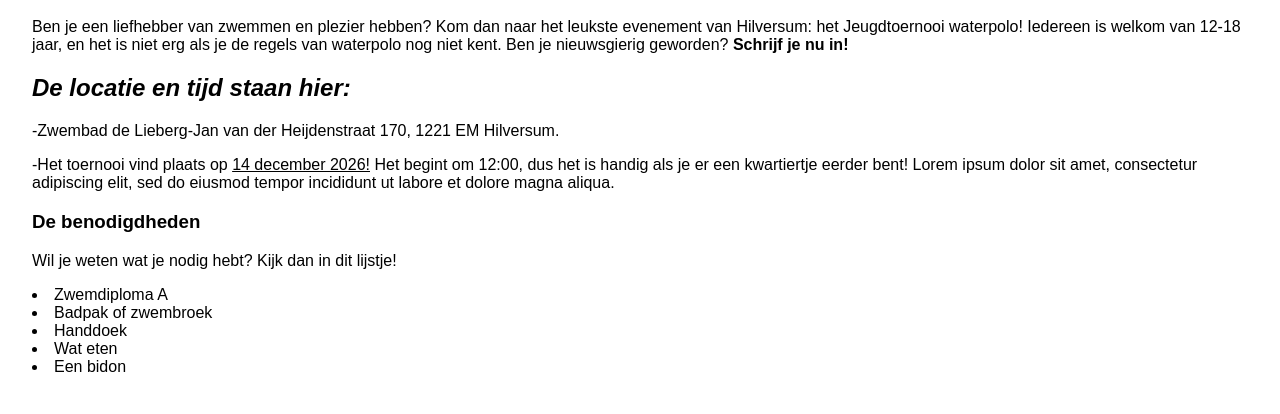
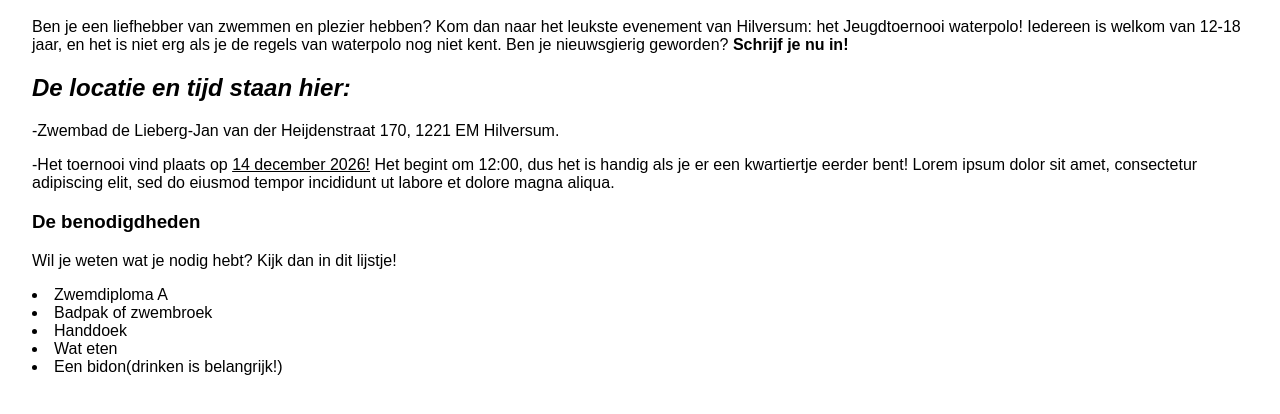
Before and after one commit to 199517-INF/weektaak-2, a plain HTML site: page index.html in a window 1280 px wide. Shown: the part 72-486 px from the top of the page. Drawn offline with Linux system fonts and the light colour scheme.

Commit message:
WebLab Run 25-11-2026 13:23:21 (UTC+01:00)

```diff
--- a/index.html
+++ b/index.html
@@ -20,7 +20,7 @@
    <li>Badpak of zwembroek</li>
    <li>Handdoek</li>
    <li>Wat eten</li>
-   <li>Een bidon</li>
+   <li>Een bidon(drinken is belangrijk!)</li>
 
 </body>
 </html>
```
Also changed, not shown: 1 other file.
